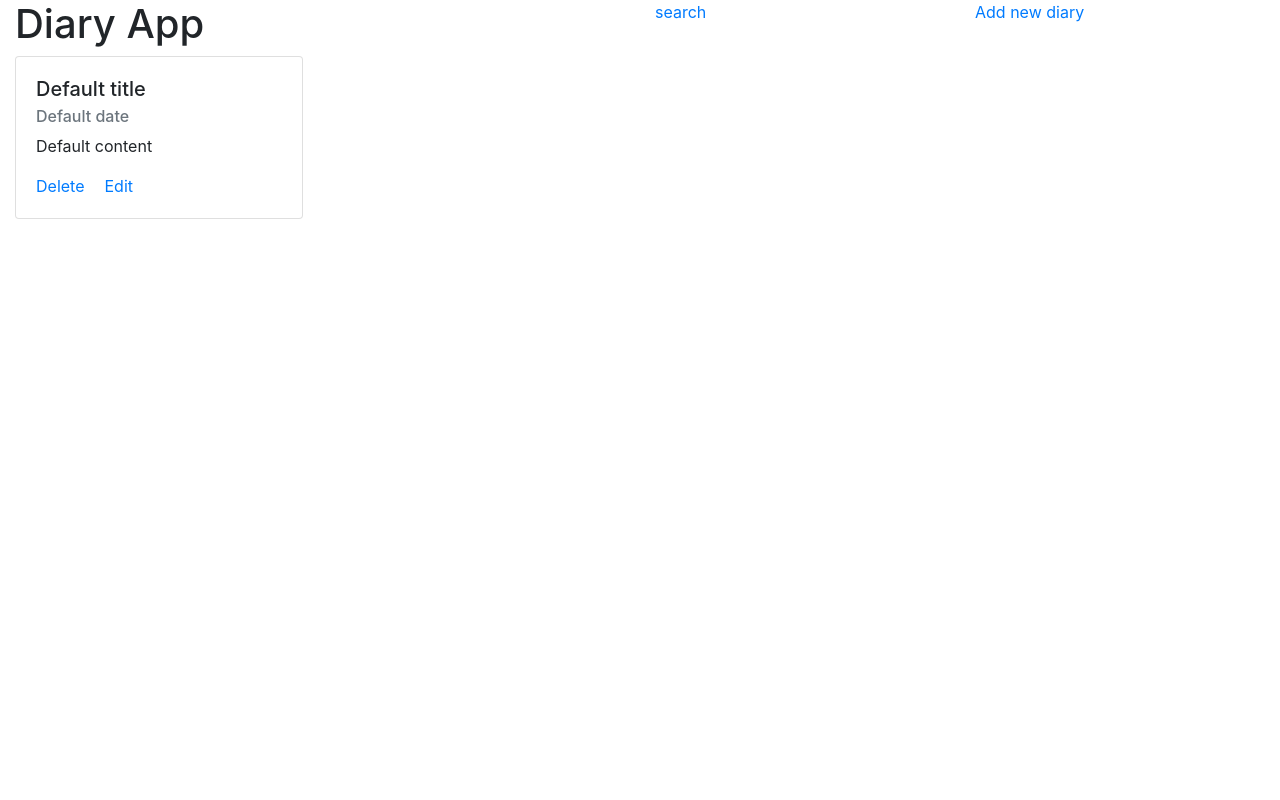
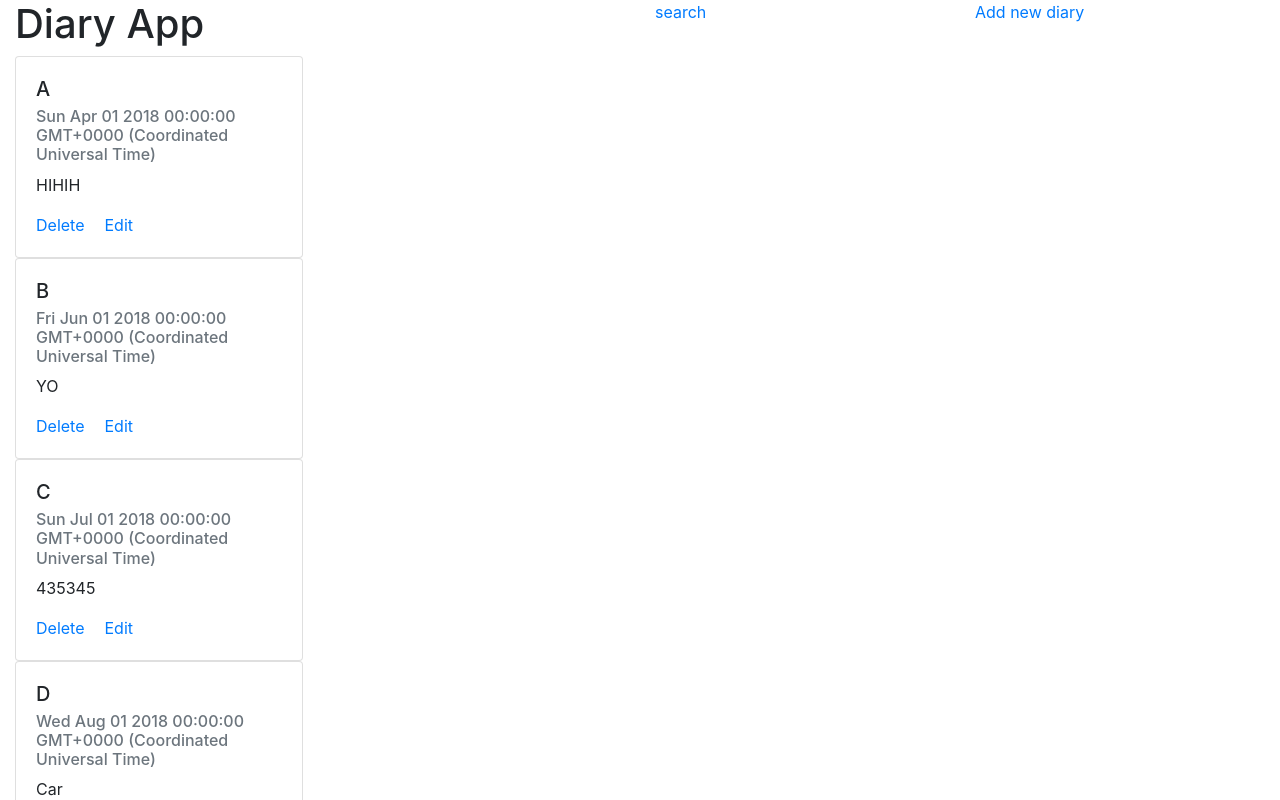
Before and after one commit to roy989898/vue_diary_app, a Vue app: page / in a window 1280 px wide. Shown: the top 800 px of the page. Built offline with nearby package versions, Linux system fonts and the light colour scheme.

Commit message:
can show diarys

```diff
--- a/src/components/TemDiarysStore.js
+++ b/src/TemDiarysStore.js
@@ -1,4 +1,4 @@
-import DiaryClass from "../Class/DiaryClass";
+import DiaryClass from "./Class/DiaryClass";
 
 const diarys = [
     new DiaryClass('A', new Date(2018.12, 3), "HIHIH"),
--- a/src/components/DiaryRelatedComponent/Diarys.vue
+++ b/src/components/DiaryRelatedComponent/Diarys.vue
@@ -1,18 +1,26 @@
 <template>
     <div>
-        <app-diary-box></app-diary-box>
+        <app-diary-box v-for="diary in diarys" v-bind:date="diary.date" v-bind:content="diary.content"
+                       v-bind:title="diary.title" v-bind:key="diary.date+diary.content+diary.title"></app-diary-box>
     </div>
 
 </template>
 
 <script>
     import DiaryBox from './DiaryBox.vue'
+    import diarys from '../../TemDiarysStore'
 
     export default {
         name: "diarys",
         components: {
             'app-diary-box': DiaryBox,
 
+        },
+        // props: ['diarys']
+        computed: {
+            diarys() {
+                return diarys;
+            }
         }
     }
 </script>
```
